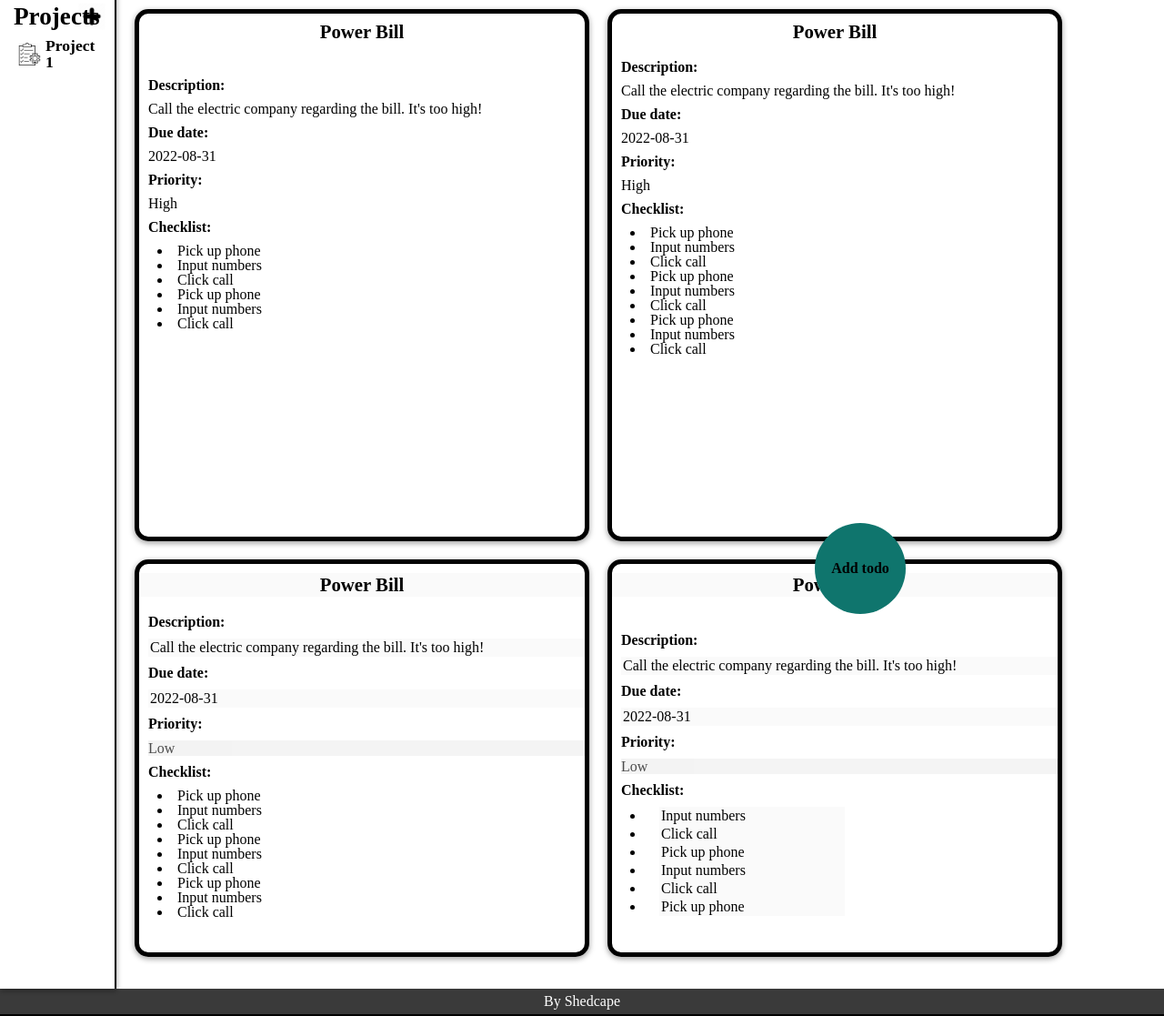
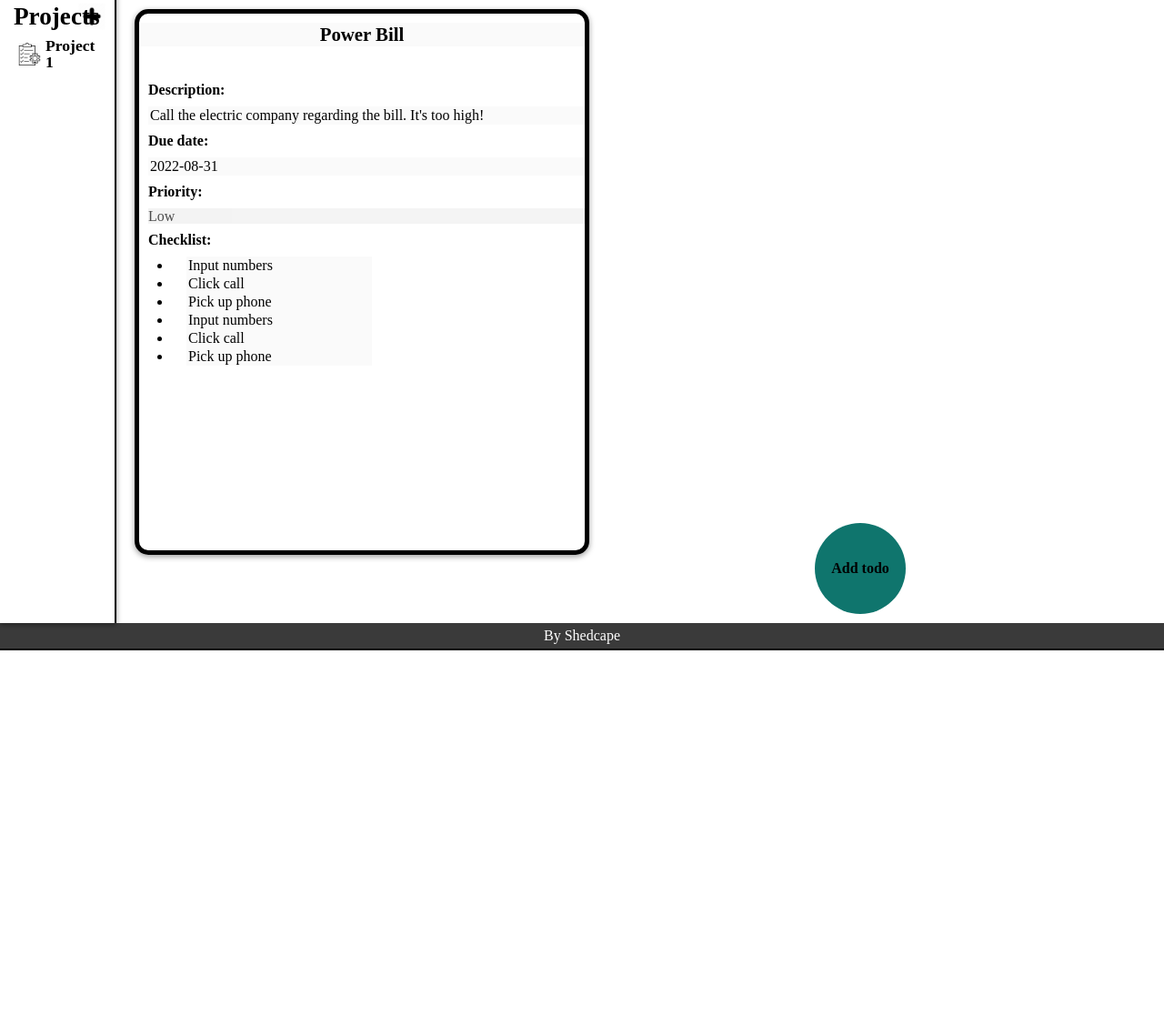
Before and after one commit to Shedcape/toDoList, a website: page src/index.html in a window 1280 px wide. Shown: the part 85-1202 px from the top of the page at 91% size. After the commit the page ends 800 px from the top, so only its background shows below. Drawn offline with Linux system fonts and the light colour scheme.

Commit message:
Added logic for saving todo information

```diff
--- a/src/code/modules/todoClass.js
+++ b/src/code/modules/todoClass.js
@@ -1,5 +1,5 @@
 export default class ToDo {
-  constructor(title, description, dueDate, priority, notes = "", checklist = []) {
+  constructor(title, description, dueDate, priority, checklist = []) {
     this._title = title;
     this._description = description;
     this._dueDate = dueDate;
--- a/src/index.html
+++ b/src/index.html
@@ -28,75 +28,6 @@
     </div>
   </aside>
   <div class="container">
-    <div class="todoCard">
-      <h1 class="todoTitle">Power Bill</h1>
-      <img class="changeTodo" src="./assets/options-icon-png-1.jpg" alt="Modify todo">
-      <img class="delete-todo" src="./assets/trash-svgrepo-com.svg" alt="Delete Todo">
-      <p class="todoCategory">Description: </p>
-      <p class="todoText">Call the electric company regarding the bill. It's too high!</p>
-      <p class="todoCategory">Due date: </p>
-      <p class="todoText">2022-08-31</p>
-      <p class="todoCategory">Priority: </p>
-      <p class="todoText">High</p>
-      <p class="todoCategory">Checklist:</p>
-      <ul class="todoChecklist">
-        <li>Pick up phone</li>
-        <li>Input numbers</li>
-        <li>Click call</li>
-        <li>Pick up phone</li>
-        <li>Input numbers</li>
-        <li>Click call</li>
-      </ul>
-    </div>
-    <div class="todoCard">
-      <h1 class="todoTitle">Power Bill</h1>
-      <img class="changeTodo" src="./assets/options-icon-png-1.jpg" alt="Modify todo">
-      <p class="todoCategory">Description: </p>
-      <p class="todoText">Call the electric company regarding the bill. It's too high!</p>
-      <p class="todoCategory">Due date: </p>
-      <p class="todoText">2022-08-31</p>
-      <p class="todoCategory">Priority: </p>
-      <p class="todoText">High</p>
-      <p class="todoCategory">Checklist:</p>
-      <ul class="todoChecklist">
-        <li>Pick up phone</li>
-        <li>Input numbers</li>
-        <li>Click call</li>
-        <li>Pick up phone</li>
-        <li>Input numbers</li>
-        <li>Click call</li>
-        <li>Pick up phone</li>
-        <li>Input numbers</li>
-        <li>Click call</li>
-      </ul>
-    </div>
-    <div class="todoCard">
-      <input class="todoTitle" type="text" name="" value="Power Bill" disabled="disabled">
-      <img class="changeTodo" src="./assets/options-icon-png-1.jpg" alt="Modify todo">
-      <p class="todoCategory">Description: </p>
-      <input class="todoText" type="text" name="Description" disabled="disabled"
-        value="Call the electric company regarding the bill. It's too high!">
-      <p class="todoCategory">Due date: </p>
-      <input class="todoText duedate" type="text" name="Due Date" disabled="disabled" value="2022-08-31">
-      <p class="todoCategory">Priority: </p>
-      <select class="todoText" name="todopriority" disabled="disabled" value="Medium">
-        <option value="Low">Low</option>
-        <option value="Medium">Medium</option>
-        <option value="High">High</option>
-      </select>
-      <p class="todoCategory">Checklist:</p>
-      <ul class="todoChecklist">
-        <li>Pick up phone</li>
-        <li>Input numbers</li>
-        <li>Click call</li>
-        <li>Pick up phone</li>
-        <li>Input numbers</li>
-        <li>Click call</li>
-        <li>Pick up phone</li>
-        <li>Input numbers</li>
-        <li>Click call</li>
-      </ul>
-    </div>
     <div class="todoCard">
       <fieldset disabled="disabled">
         <input class="todoTitle" type="text" name="" value="Power Bill">
@@ -130,6 +61,8 @@
         </div>
       </fieldset>
     </div>
+  </div>
+  <button class="add-todoButton">Add todo</button>
   <div class="todoCard create-todo">
     <input class="todoTitle createTitle" type="text" name="todotitle" id="todotitle" placeholder="Title of the Todo">
     <p class="todoCategory">Description:</p>
@@ -154,8 +87,7 @@
     </div>
     <button class="add-button" id="submittodo">Add Todo</button>
   </div>
-    <button class="add-todoButton">Add todo</button>
-  </div>
+
   <footer>
     By Shedcape
   </footer>
--- a/src/test.js
+++ b/src/test.js
@@ -37,6 +37,9 @@ const projects = {
   },
   removeProject(id) {
     this.list.splice(id, 1);
+  },
+  saveTodos(projectId, todoList) {
+    this.list[projectId].toDos = todoList;
   },
   addToDo(projectId, toDo) {
     this.list[projectId].toDos.push(toDo);
@@ -91,6 +94,7 @@ const domControl = {
       removeCheckButton.style.visibility = "visible";
     } else {
       el.disabled = true;
+      control.saveProject()
       changeButton.src = "./assets/options-icon-png-1.jpg"
       changeButton.classList.remove('saveChange');
       addCheckButton.style.visibility = "hidden";
@@ -121,8 +125,15 @@ const control = {
       control.addNewToDo([todo.title, todo.description, todo.dueDate, todo.priority, todo.checklist])
     })
   },
-  saveProject(id) {
-
+  saveProject() {
+    const todoNodes = Array.from(domControl.todoContainer.children);
+    const todos = [];
+    const projectId = domControl.todoContainer.id;
+    todoNodes.forEach(todoNode => {
+      const [title, description, duedate, priority, checklist] = control.parseTodoInfo(todoNode);
+      todos.push(new ToDo(title, description, duedate, priority, checklist))
+    })
+    console.log(todos)
   },
   addNewProject() {
     const input = document.getElementById('project-name');
@@ -140,13 +151,22 @@ const control = {
     projects.removeProject(id);
     domControl.removeProjectFromDom(id);
   },
+  createTodo(e) {
+    const values = control.parseTodoInfo(e)
+    if (values === undefined) return;
+    const [title, description, duedate, priority, checklist] = values;
+    control.addNewToDo([title, description, duedate, priority, checklist])
+  },
   parseTodoInfo(e) {
-    const children = e.target.parentElement.children
+    let children = e.children
+    if (children.length < 5) {
+      children = e.children[0].children;
+    }
     const filtered = Array.from(children).filter(x => /INPUT|SELECT|UL/.test(x.tagName));
     const [title, description, duedate, priority, checklist] = filtered;
     if (title.value === "") return;
     const checklistValues = Array.from(checklist.children).map(li => li.children[0].value);
-    control.addNewToDo([title.value, description.value, duedate.value, priority.value, checklistValues])
+    return [title.value, description.value, duedate.value, priority.value, checklistValues]
   },
   addNewToDo(array) {
     const [title, description, duedate, priority, checklist] = array;
@@ -187,7 +207,8 @@ const control = {
   }
 }
 document.getElementById('submittodo').addEventListener('click', (e) => {
-  control.addNewToDo(e);
+  console.log(e, e.target.parentElement)
+  control.createTodo(e.target.parentElement);
 });
 
 const addProjectButton = document.querySelector('.new');
```
Lines whose indentation alone changed are shown as unchanged.
